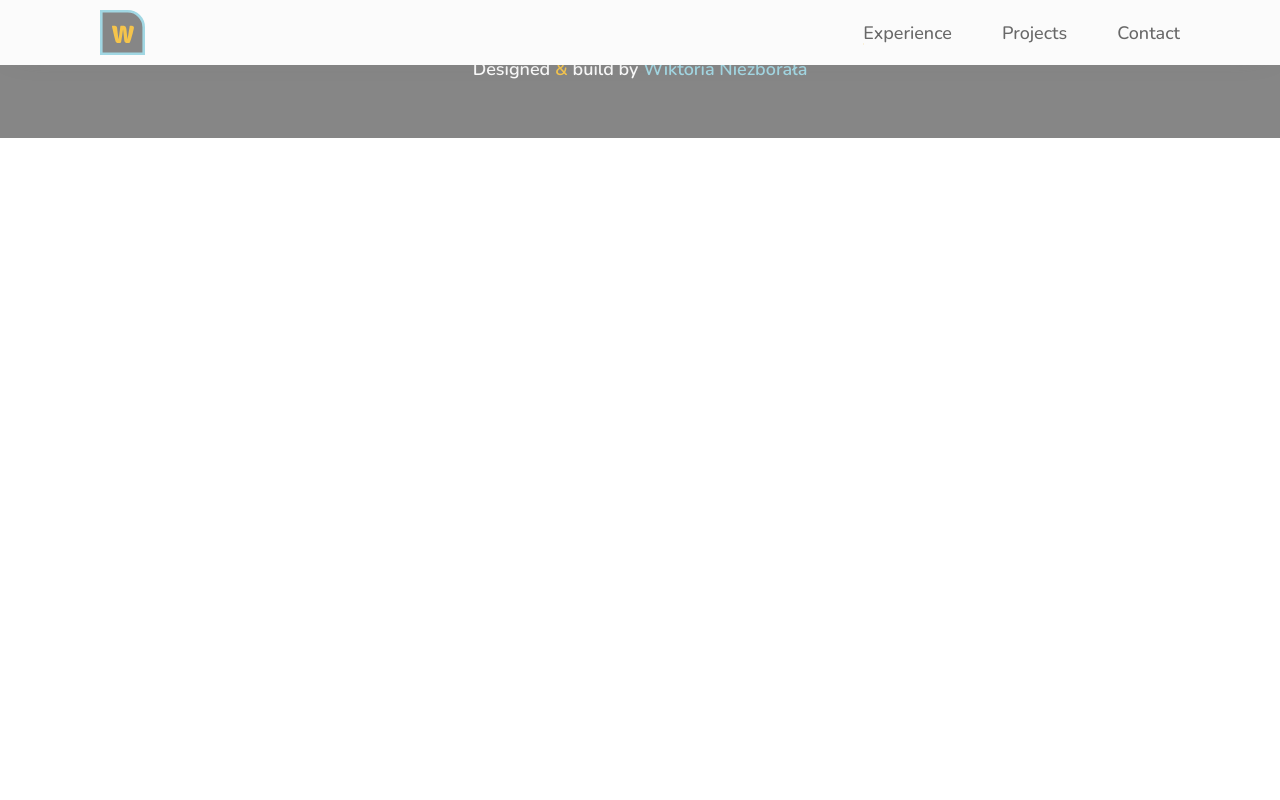
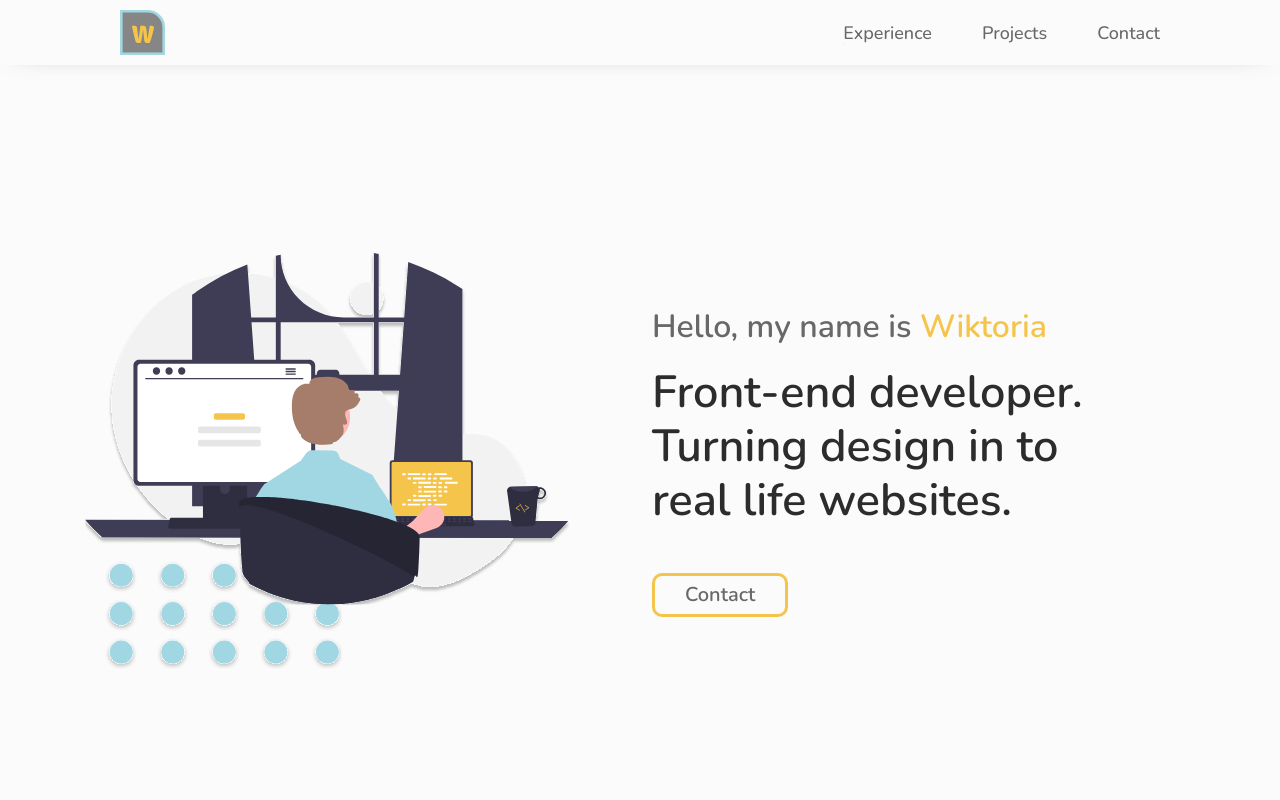
Before and after one commit to wxnie/cv-website, a React (Create React App) app: page / in a window 1280 px wide. Shown: the top 800 px of the page. Built offline with nearby package versions, Linux system fonts and the light colour scheme.

Commit message:
added banner section

```diff
--- a/src/App.js
+++ b/src/App.js
@@ -3,11 +3,15 @@ import './styles/index.scss'
 
 import Header from './components/Header'
 import Footer from './components/Footer'
+import Banner from './components/Banner'
 
 function App() {
   return (
-    <div className='App'>
+    <div className='app'>
       <Header/>
+      <main className='app__main'>
+        <Banner/>
+      </main>
       <Footer/>
     </div>
   )
--- /dev/null
+++ b/src/components/Banner.js
@@ -0,0 +1,27 @@
+import hero from '../assets/img/hero.svg'
+import PageButton from './PageButton'
+
+function Banner() {
+  return (
+    <section className="banner">
+      <div className="container">
+        <div className="row align-items-center">
+          <div className="col-md-6 d-flex justify-content-center justify-content-md-start">
+            <div className="banner__img-wrap">
+              <img src={hero} className="banner__img" alt="hero img"/>
+            </div>
+          </div>
+          <div className="col-md-6">
+            <div className="banner__content d-flex flex-column align-items-center align-items-md-start">
+              <p className="banner__intro">Hello, my name is <span>Wiktoria</span></p>
+              <h1 className="banner__header">Front-end developer. Turning design in to real&nbsp;life websites.</h1>
+              <PageButton link="#contact" text="Contact"/>
+            </div>
+          </div>
+        </div>
+      </div>
+    </section>
+  )
+}
+
+export default Banner
--- /dev/null
+++ b/src/components/PageButton.js
@@ -0,0 +1,7 @@
+function PageButton({link, text}) {
+  return (
+    <a href={link} className="page-button">{text}</a>
+  )
+}
+
+export default PageButton
--- a/src/styles/base/_reset.scss
+++ b/src/styles/base/_reset.scss
@@ -53,4 +53,11 @@ table {
 
 a {
 	text-decoration: none;
+	&:hover {
+		color: #686868;
+	}
 }
+
+.app__main {
+	margin-top: 65px;
+}
--- /dev/null
+++ b/src/styles/components/_banner.scss
@@ -0,0 +1,59 @@
+.banner {
+  background-color: $light-color;
+  padding: 30px 0;
+  &__img {
+    width: 100%;
+    &-wrap {
+      width: 100%;
+      margin-bottom: 30px;
+      max-width: 350px;
+      @media (min-width: 767px) {
+        max-width: 535px;
+        margin-bottom: 0;
+        padding-right: 45px;
+        box-sizing: border-box;
+      }
+    }
+  }
+  &__intro {
+    @include page-text($semi-font, 22, $text-color);
+    text-align: center;
+    margin-bottom: 10px;
+    @media (min-width: 767px) {
+      text-align: left;
+      font-size: 26px;
+    }
+    @media (min-width: 992px) {
+      margin-bottom: 20px;
+      font-size: 32px;
+    }
+    span {
+      color: $main-color;
+    }
+  }
+  &__header {
+    @include page-text($semi-font, 24, $dark-text-color);
+    text-align: center;
+    margin-bottom: 20px;
+    max-width: 270px;
+    @media (min-width: 767px) {
+      text-align: left;
+      font-size: 30px;
+      max-width: 100%;
+    }
+    @media (min-width: 992px) {
+      margin-bottom: 45px;
+      font-size: 45px;
+      max-width: 450px;
+    }
+  }
+  .row {
+    @media (min-width: 767px) {
+      height: calc(100vh - 65px);
+      min-height: 500px;
+    }
+    @media (min-width: 1920px) {
+      min-height: 660px;
+    }
+  }
+}
--- a/src/styles/components/_footer.scss
+++ b/src/styles/components/_footer.scss
@@ -4,6 +4,7 @@
   &__text {
     @include page-text($semi-font, 18, $light-color, 1);
     cursor: pointer;
+    text-align: center;
     span {
       &:first-of-type {
         color: lighten($main-color, .5);
--- a/src/styles/components/_header.scss
+++ b/src/styles/components/_header.scss
@@ -10,7 +10,7 @@
     padding: 0 60px;
   }
   @media (min-width: 767px) {
-    padding: 0 100px;
+    padding: 0 120px;
   }
   &__logo {
     width: 45px;
--- a/src/styles/components/_index.scss
+++ b/src/styles/components/_index.scss
@@ -1,2 +1,4 @@
 @import './header';
+@import './banner';
 @import './footer';
+@import './page-button'
--- /dev/null
+++ b/src/styles/components/_page-button.scss
@@ -0,0 +1,15 @@
+.page-button {
+  @include page-text($semi-font, 16, $text-color, 1);
+  display: block;
+  border: 3px solid $main-color;
+  padding: 9px 30px;
+  border-radius: 10px;
+  cursor: pointer;
+  transition: transform .25s;
+  @media (min-width: 992px) {
+    font-size: 20px;
+  }
+  &:hover {
+    transform: scale(105%);
+  }
+}
```
Also changed, not shown: src/assets/img/hero.svg (added).
